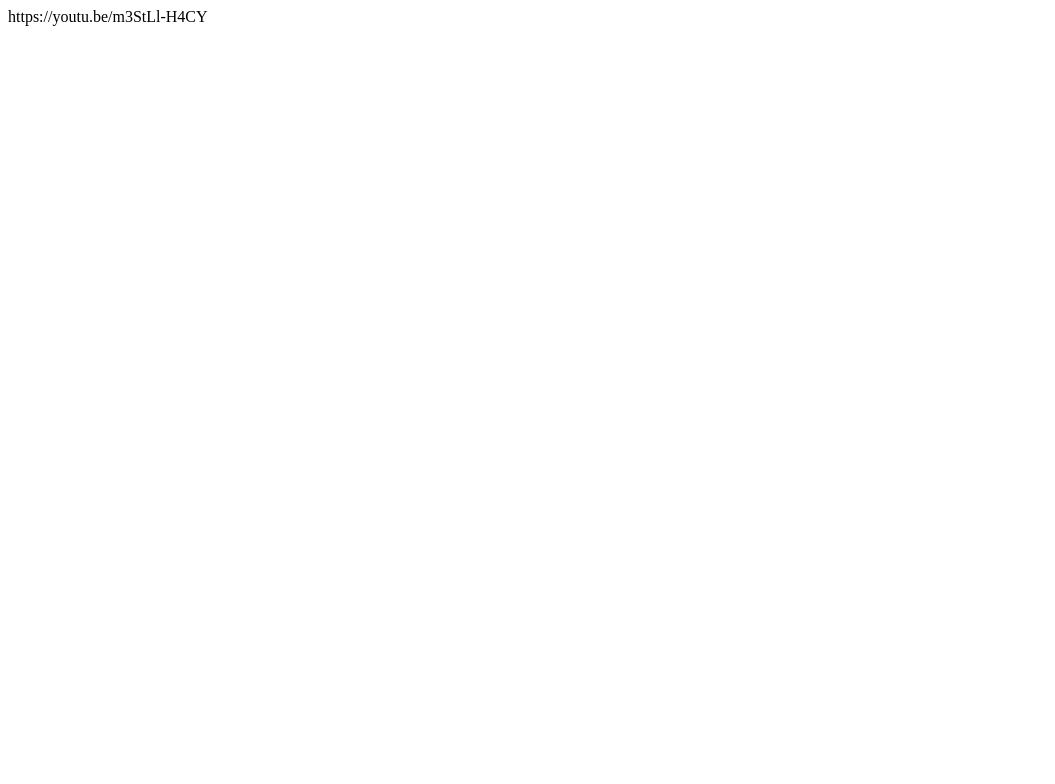
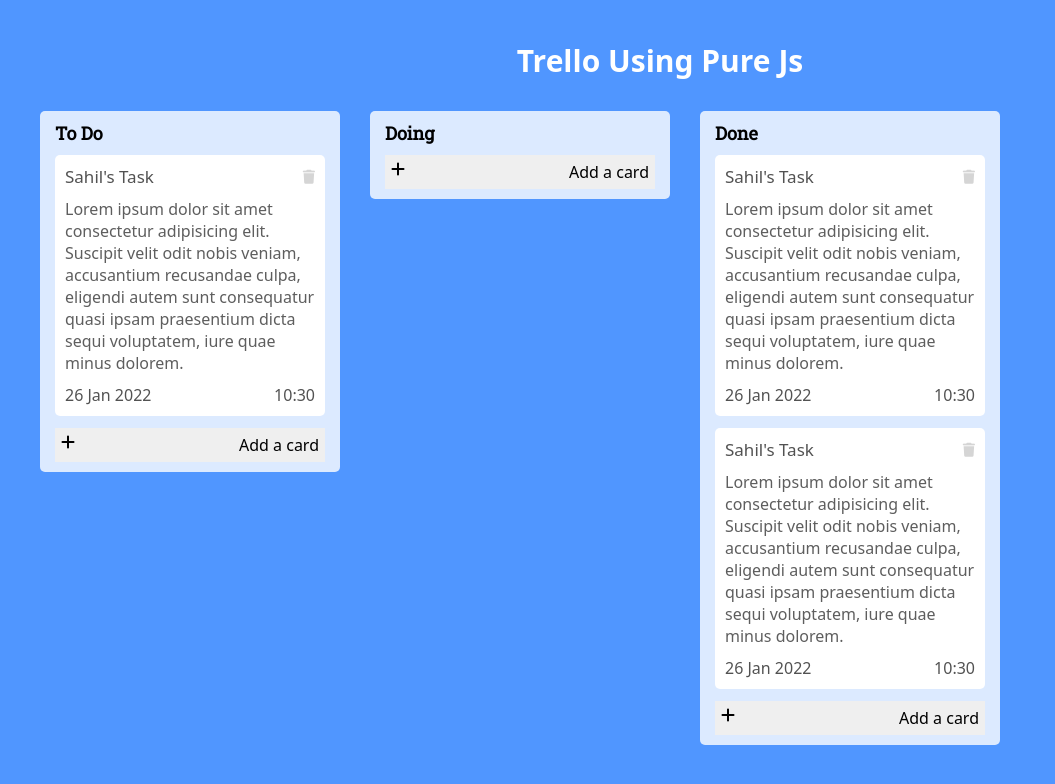
Before and after one commit to sahihai12/Js-Projects, a plain HTML site: page projects/14kanboard/index.html in a window 1280 px wide. Shown: the whole page, without its empty margins (0-1055 px from the left). Drawn offline with Linux system fonts and the light colour scheme.

Commit message:
design changes of kanban board template

```diff
--- /dev/null
+++ b/projects/14kanboard/data/data.js
@@ -0,0 +1,48 @@
+export let dataBase = {
+    'Todo': [{
+            'id': 1,
+            'title': "Sahil's Task",
+            'desc': "Lorem ipsum dolor sit amet consectetur adipisicing elit. Suscipit velit odit nobis veniam, accusantium recusandae culpa, eligendi autem sunt consequatur quasi ipsam praesentium dicta sequi voluptatem, iure quae minus dolorem.",
+            'date': '22 Jan 2022',
+            'time': '22:30',
+        },
+        {
+            'id': 2,
+            'title': "Sahil's Task",
+            'desc': "Lorem ipsum dolor sit amet consectetur adipisicing elit. Suscipit velit odit nobis veniam, accusantium recusandae culpa, eligendi autem sunt consequatur quasi ipsam praesentium dicta sequi voluptatem, iure quae minus dolorem.",
+            'date': '22 Jan 2022',
+            'time': '22:30',
+        }
+    ],
+    'doing': [{
+            'id': 1,
+            'title': "Sahil's Task",
+            'desc': "Lorem ipsum dolor sit amet consectetur adipisicing elit. Suscipit velit odit nobis veniam, accusantium recusandae culpa, eligendi autem sunt consequatur quasi ipsam praesentium dicta sequi voluptatem, iure quae minus dolorem.",
+            'date': '22 Jan 2022',
+            'time': '22:30',
+        },
+        {
+            'id': 2,
+            'title': "Sahil's Task",
+            'desc': "Lorem ipsum dolor sit amet consectetur adipisicing elit. Suscipit velit odit nobis veniam, accusantium recusandae culpa, eligendi autem sunt consequatur quasi ipsam praesentium dicta sequi voluptatem, iure quae minus dolorem.",
+            'date': '22 Jan 2022',
+            'time': '22:30',
+        }
+    ],
+    'done': [{
+            'id': 1,
+            'title': "Sahil's Task",
+            'desc': "Lorem ipsum dolor sit amet consectetur adipisicing elit. Suscipit velit odit nobis veniam, accusantium recusandae culpa, eligendi autem sunt consequatur quasi ipsam praesentium dicta sequi voluptatem, iure quae minus dolorem.",
+            'date': '22 Jan 2022',
+            'time': '22:30',
+        },
+        {
+            'id': 2,
+            'title': "Sahil's Task",
+            'desc': "Lorem ipsum dolor sit amet consectetur adipisicing elit. Suscipit velit odit nobis veniam, accusantium recusandae culpa, eligendi autem sunt consequatur quasi ipsam praesentium dicta sequi voluptatem, iure quae minus dolorem.",
+            'date': '22 Jan 2022',
+            'time': '22:30',
+        }
+    ],
+
+}
--- a/projects/14kanboard/index.html
+++ b/projects/14kanboard/index.html
@@ -1 +1,81 @@
-https://youtu.be/m3StLl-H4CY
+<!-- youtube link -->
+<!-- https://youtu.be/m3StLl-H4CY -->
+
+<!DOCTYPE html>
+<html lang="en">
+<head>
+    <meta charset="UTF-8">
+    <meta http-equiv="X-UA-Compatible" content="IE=edge">
+    <meta name="viewport" content="width=device-width, initial-scale=1.0">
+    <title>Trello | JS</title>
+    <!-- font awesome icon -->
+    <link rel="stylesheet" href="https://cdnjs.cloudflare.com/ajax/libs/font-awesome/6.1.1/css/all.min.css">
+    <!-- font -->
+    <link href="https://fonts.googleapis.com/css2?family=Roboto+Slab&display=swap" rel="stylesheet">
+    <!-- custom css -->
+    <link rel="stylesheet" href="./style.css">
+</head>
+<body>
+
+    <h1 class="pageTitle">Trello Using Pure Js</h1>
+
+    <div class="wrapper">
+        <div class="todoClass mainlist">
+            <h4 class="heading">To Do</h4>
+            <div class="cardBoxList">
+                <div class="card">
+                    <div class="headandDetails">
+                        <p class="title">Sahil's Task </p>
+                        <i class="fas fa-trash"></i>
+                    </div>
+                    <p class="desc">Lorem ipsum dolor sit amet consectetur adipisicing elit. Suscipit velit odit nobis veniam, accusantium recusandae culpa, eligendi autem sunt consequatur quasi ipsam praesentium dicta sequi voluptatem, iure quae minus dolorem.</p>
+                    <div class="flex">
+                        <p class="date">26 Jan 2022</p>
+                        <p class="time">10:30</p>
+                    </div>
+                </div>
+            </div>
+            <button class="addCard"><i class="fas fa-plus"></i> Add a card</button>
+        </div>
+        <div class="doingClass mainlist">
+            <h4 class="heading">Doing</h4>
+            <div class="cardBoxList">
+
+            </div>
+            <button class="addCard"><i class="fas fa-plus"></i> Add a card</button>
+        </div>
+        <div class="doneClass mainlist">
+            <h4 class="heading">Done</h4>
+            <div class="cardBoxList">
+                <div class="card">
+                    <div class="headandDetails">
+                        <p class="title">Sahil's Task </p>
+                        <i class="fas fa-trash"></i>
+                    </div>
+                    <p class="desc">Lorem ipsum dolor sit amet consectetur adipisicing elit. Suscipit velit odit nobis veniam, accusantium recusandae culpa, eligendi autem sunt consequatur quasi ipsam praesentium dicta sequi voluptatem, iure quae minus dolorem.</p>
+                    <div class="flex">
+                        <p class="date">26 Jan 2022</p>
+                        <p class="time">10:30</p>
+                    </div>
+                </div>
+                <div class="card">
+                    <div class="headandDetails">
+                        <p class="title">Sahil's Task </p>
+                        <i class="fas fa-trash"></i>
+                    </div>
+                    <p class="desc">Lorem ipsum dolor sit amet consectetur adipisicing elit. Suscipit velit odit nobis veniam, accusantium recusandae culpa, eligendi autem sunt consequatur quasi ipsam praesentium dicta sequi voluptatem, iure quae minus dolorem.</p>
+                    <div class="flex">
+                        <p class="date">26 Jan 2022</p>
+                        <p class="time">10:30</p>
+                    </div>
+                </div>
+            </div>
+            <button class="addCard"><i class="fas fa-plus"></i> Add a card</button>
+        </div>
+    </div>
+
+
+
+    <script src="./main.js" type="module"></script>
+</body>
+</html>
--- a/projects/14kanboard/main.js
+++ b/projects/14kanboard/main.js
@@ -0,0 +1,3 @@
+'use strict';
+
+import { dataBase } from "./data/data.js";
--- a/projects/14kanboard/style.css
+++ b/projects/14kanboard/style.css
@@ -0,0 +1,83 @@
+* {
+    margin: 0;
+    padding: 0;
+    box-sizing: inherit;
+    scroll-behavior: smooth;
+    box-sizing: border-box;
+    font-family: system-ui, -apple-system, BlinkMacSystemFont, 'Segoe UI', Roboto, Oxygen, Ubuntu, Cantarell, 'Open Sans', 'Helvetica Neue', sans-serif;
+}
+
+body {
+    background-color: #5096ff;
+    padding: 40px 0 40px 40px;
+}
+
+.wrapper {
+    display: flex;
+    overflow-x: scroll;
+    min-height: 100vh;
+    padding-bottom: 50px;
+}
+
+.pageTitle {
+    margin-bottom: 30px;
+    text-align: center;
+    font-size: 30px;
+    color: #fff;
+}
+
+.mainlist {
+    height: fit-content;
+    min-width: 300px;
+    max-width: 300px;
+    width: 100%;
+    margin-right: 30px;
+    background-color: #fffc;
+    padding: 10px 15px;
+    border-radius: 5px;
+}
+
+.heading {
+    font-size: 18px;
+    margin-bottom: 10px;
+    font-family: 'Roboto Slab', serif;
+}
+
+.cardBoxList .card {
+    background: #fff;
+    margin-bottom: 12px;
+    padding: 10px;
+    border-radius: 5px;
+}
+
+.cardBoxList .card .headandDetails {
+    margin-bottom: 10px;
+    font-size: 17px;
+}
+
+.cardBoxList .card .headandDetails i {
+    color: #d5d5d5;
+    font-size: 14px;
+}
+
+.cardBoxList .card .desc {
+    margin-bottom: 10px;
+    color: #5e5e5e;
+    font-size: 16px;
+}
+
+.cardBoxList .card>div {
+    display: flex;
+    align-items: center;
+    justify-content: space-between;
+    color: #525252;
+}
+
+.addCard {
+    width: 100%;
+    display: flex;
+    justify-content: space-between;
+    padding: 6px;
+    border: none;
+    font-size: 16px;
+}
```
